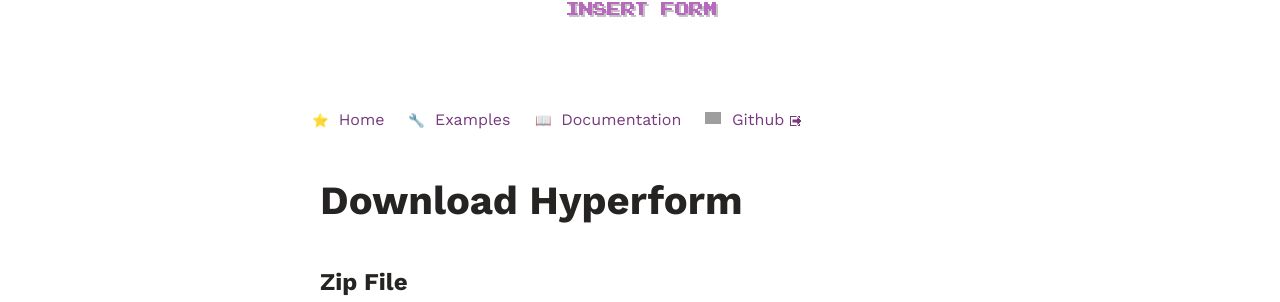
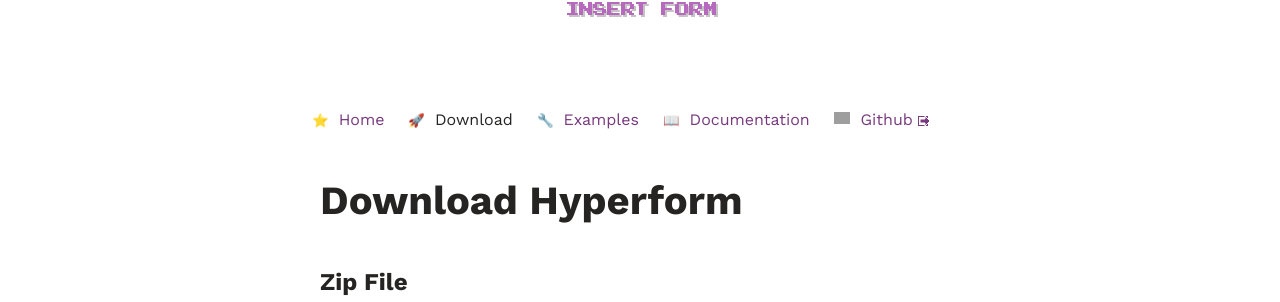
Before and after one commit to hyperform/hyperform.github.io, a Jekyll site: the page built from download.md, in a window 1280 px wide. Shown: the part 189-491 px from the top of the page. Built offline with Jekyll 4.4.1, drawn with Linux system fonts in a browser that asks for light colours; emoji names are drawn with the system emoji font; some web fonts are replaced; grey boxes are pictures that could not be loaded.

Commit message:
link download page in main nav

```diff
--- a/_includes/navigation.html
+++ b/_includes/navigation.html
@@ -1,6 +1,7 @@
 <nav class="page-nav nav">
   <ul class="nav__list">
     <li class="nav__item"><a class="nav__link home {% if page.id == 'home' %}active{% endif %}" href="{{ site.baseurl }}/">Home</a></li>
+    <li class="nav__item"><a class="nav__link download {% if page.id == 'download' %}active{% endif %}" href="{{ site.baseurl }}/download.html">Download</a></li>
     <li class="nav__item"><a class="nav__link examples {% if page.id == 'examples' %}active{% endif %}" href="{{ site.baseurl }}/examples.html">Examples</a></li>
     <li class="nav__item"><a class="nav__link docs {% if page.id == 'docs' %}active{% endif %}" href="{{ site.baseurl }}/docs/">Documentation</a></li>
     <li class="nav__item"><a class="nav__link github" href="https://github.com/hyperform/hyperform">Github</a></li>
--- a/download.md
+++ b/download.md
@@ -1,6 +1,7 @@
 ---
 title: Download Hyperform
 game: freeciv
+id: download
 ---
 
 ## Zip File
--- a/statics/base.css
+++ b/statics/base.css
@@ -237,6 +237,10 @@ tbody > tr:nth-child(2n) > td {
   background-image: url(https://assets-cdn.github.com/images/icons/emoji/unicode/1f4d6.png);
 }
 
+.nav__link.download {
+  background-image: url(https://assets-cdn.github.com/images/icons/emoji/unicode/2198.png);
+}
+
 .nav__link.active {
   background-image: url(https://assets-cdn.github.com/images/icons/emoji/unicode/1f680.png);
   color: inherit;
```
